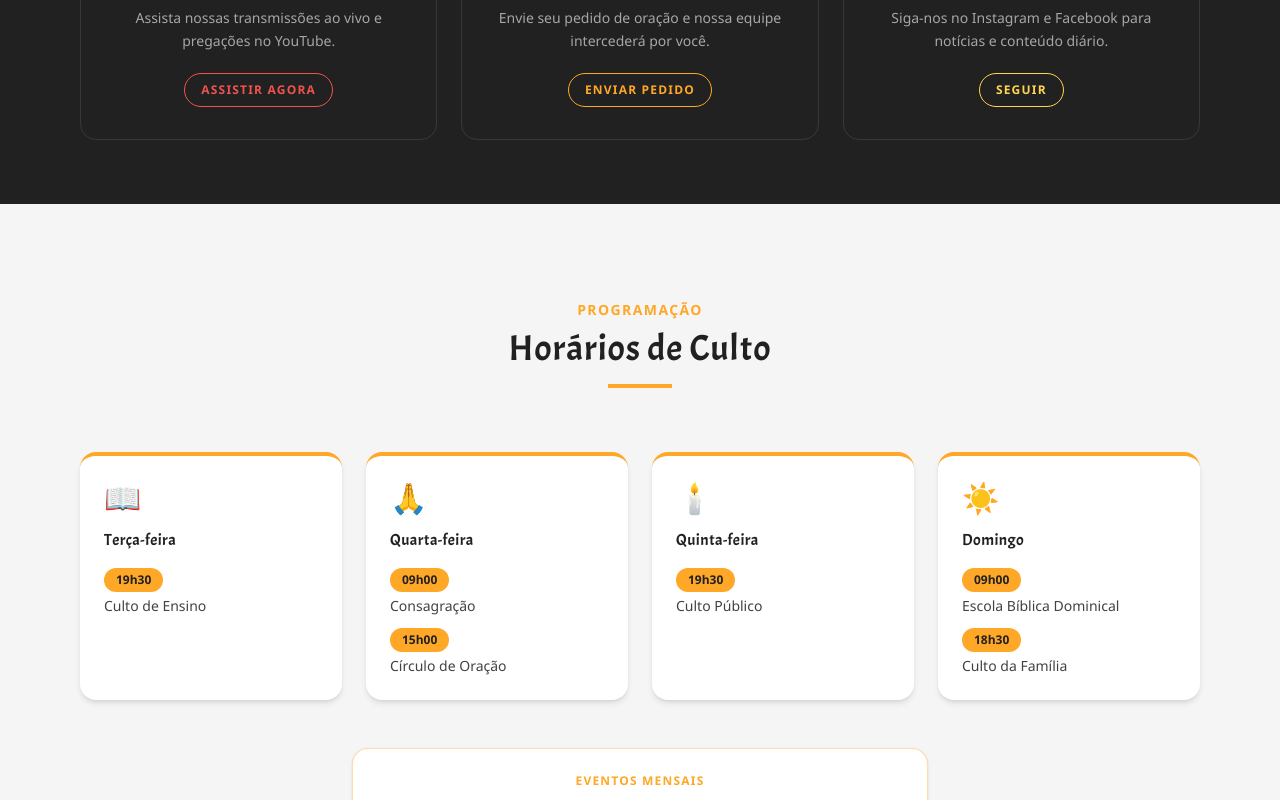
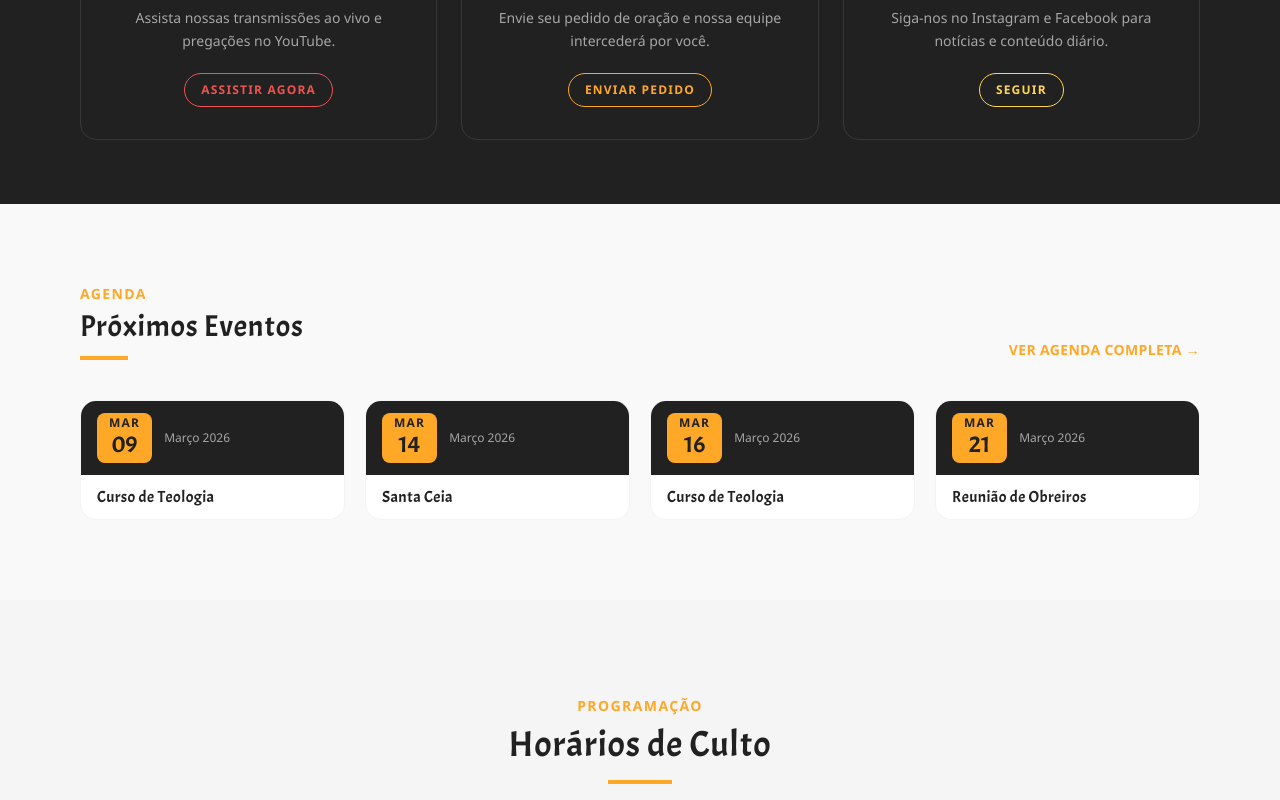
Before and after one commit to JrValerio/admadureira-atibaia, a Next.js app: page / in a window 1280 px wide. Shown: the part 982-1782 px from the top of the page. Built offline with nearby package versions, Linux system fonts and the light colour scheme.

Commit message:
feat: seção Próximos Eventos na home com filtro automático por data

```diff
--- a/src/app/page.tsx
+++ b/src/app/page.tsx
@@ -1,5 +1,6 @@
 import Hero from "@/sections/Hero";
 import Destaques from "@/sections/Destaques";
+import ProximosEventos from "@/sections/ProximosEventos";
 import Cultos from "@/sections/Cultos";
 
 export default function Home() {
@@ -7,6 +8,7 @@ export default function Home() {
     <main className="pt-0">
       <Hero />
       <Destaques />
+      <ProximosEventos />
       <Cultos />
     </main>
   );
--- /dev/null
+++ b/src/lib/agenda-utils.ts
@@ -0,0 +1,44 @@
+import { agenda2026 } from "@/data/agenda";
+
+const mesNumero: Record<string, number> = {
+  Janeiro: 1, Fevereiro: 2, Março: 3, Abril: 4,
+  Maio: 5, Junho: 6, Julho: 7, Agosto: 8,
+  Setembro: 9, Outubro: 10, Novembro: 11, Dezembro: 12,
+};
+
+export interface EventoFuturo {
+  mes: string;
+  ano: number;
+  data: string;
+  titulo: string;
+  horario?: string;
+  banner?: string;
+  destaque?: boolean;
+  _ordem: Date;
+}
+
+/** Extrai o primeiro dia numérico de strings como "02/03", "09,16/03", "29–30/05" */
+function primeiroDia(data: string): number {
+  const m = data.match(/\d+/);
+  return m ? parseInt(m[0]) : 1;
+}
+
+/** Retorna os próximos N eventos do agenda2026 a partir de hoje */
+export function getProximosEventos(limite = 4): EventoFuturo[] {
+  const hoje = new Date();
+  hoje.setHours(0, 0, 0, 0);
+
+  const todos: EventoFuturo[] = agenda2026.flatMap((bloco) =>
+    bloco.eventos.map((ev) => {
+      const dia = primeiroDia(ev.data);
+      const mes = mesNumero[bloco.mes] ?? 1;
+      const ordem = new Date(bloco.ano, mes - 1, dia);
+      return { ...ev, mes: bloco.mes, ano: bloco.ano, _ordem: ordem };
+    })
+  );
+
+  return todos
+    .filter((ev) => ev._ordem >= hoje)
+    .sort((a, b) => a._ordem.getTime() - b._ordem.getTime())
+    .slice(0, limite);
+}
--- /dev/null
+++ b/src/sections/ProximosEventos.tsx
@@ -0,0 +1,85 @@
+import Image from "next/image";
+import Link from "next/link";
+import { getProximosEventos } from "@/lib/agenda-utils";
+
+export default function ProximosEventos() {
+  const eventos = getProximosEventos(4);
+
+  if (eventos.length === 0) return null;
+
+  return (
+    <section className="py-20 bg-[#f9f9f9]">
+      <div className="max-w-6xl mx-auto px-4">
+        {/* Cabeçalho */}
+        <div className="flex items-end justify-between mb-10 flex-wrap gap-4">
+          <div>
+            <p className="text-[#ffa726] text-sm font-semibold tracking-widest uppercase mb-1">
+              Agenda
+            </p>
+            <h2 className="font-acme text-3xl text-[#212121] tracking-wide">
+              Próximos Eventos
+            </h2>
+            <div className="w-12 h-1 bg-[#ffa726] mt-3" />
+          </div>
+          <Link
+            href="/programacao"
+            className="text-sm font-semibold text-[#ffa726] hover:underline tracking-wide uppercase"
+          >
+            Ver agenda completa →
+          </Link>
+        </div>
+
+        {/* Cards */}
+        <div className="grid grid-cols-1 sm:grid-cols-2 lg:grid-cols-4 gap-5">
+          {eventos.map((ev, i) => (
+            <div
+              key={i}
+              className="rounded-2xl overflow-hidden border border-gray-100 hover:border-[#ffa726] hover:shadow-md transition-all duration-200 bg-white group"
+            >
+              {/* Banner quando existir */}
+              {ev.banner ? (
+                <div className="relative w-full aspect-video">
+                  <Image
+                    src={ev.banner}
+                    alt={ev.titulo}
+                    fill
+                    sizes="(max-width: 640px) 100vw, (max-width: 1024px) 50vw, 25vw"
+                    className="object-cover group-hover:scale-105 transition-transform duration-300"
+                  />
+                </div>
+              ) : (
+                /* Badge de data quando não há banner */
+                <div className="bg-[#212121] px-4 py-3 flex items-center gap-3">
+                  <div className="flex flex-col items-center bg-[#ffa726] rounded-lg px-3 py-1 min-w-12 text-center">
+                    <span className="text-[#212121] text-xs font-bold tracking-widest uppercase leading-none">
+                      {ev.mes.slice(0, 3)}
+                    </span>
+                    <span className="font-acme text-[#212121] text-2xl leading-tight">
+                      {ev.data.match(/\d+/)?.[0]}
+                    </span>
+                  </div>
+                  <span className="text-white/60 text-xs">{ev.mes} {ev.ano}</span>
+                </div>
+              )}
+
+              {/* Info */}
+              <div className="px-4 py-3">
+                {ev.banner && (
+                  <p className="text-[#ffa726] text-xs font-bold tracking-widest uppercase mb-1">
+                    {ev.data} · {ev.mes}
+                  </p>
+                )}
+                <p className="font-acme text-[#212121] text-base tracking-wide leading-tight">
+                  {ev.titulo}
+                </p>
+                {ev.horario && (
+                  <p className="text-[#9e9e9e] text-xs mt-1">{ev.horario}</p>
+                )}
+              </div>
+            </div>
+          ))}
+        </div>
+      </div>
+    </section>
+  );
+}
```
